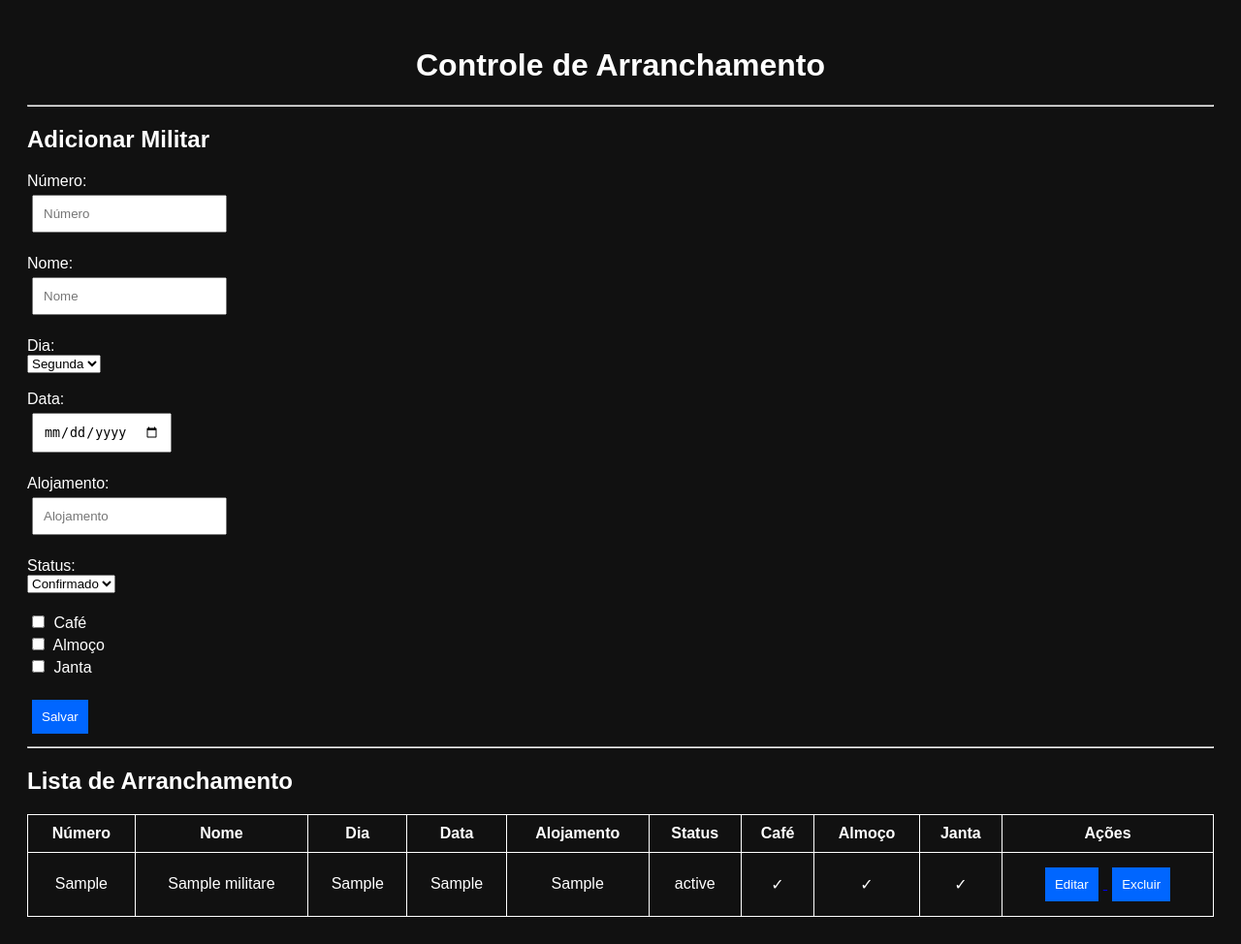
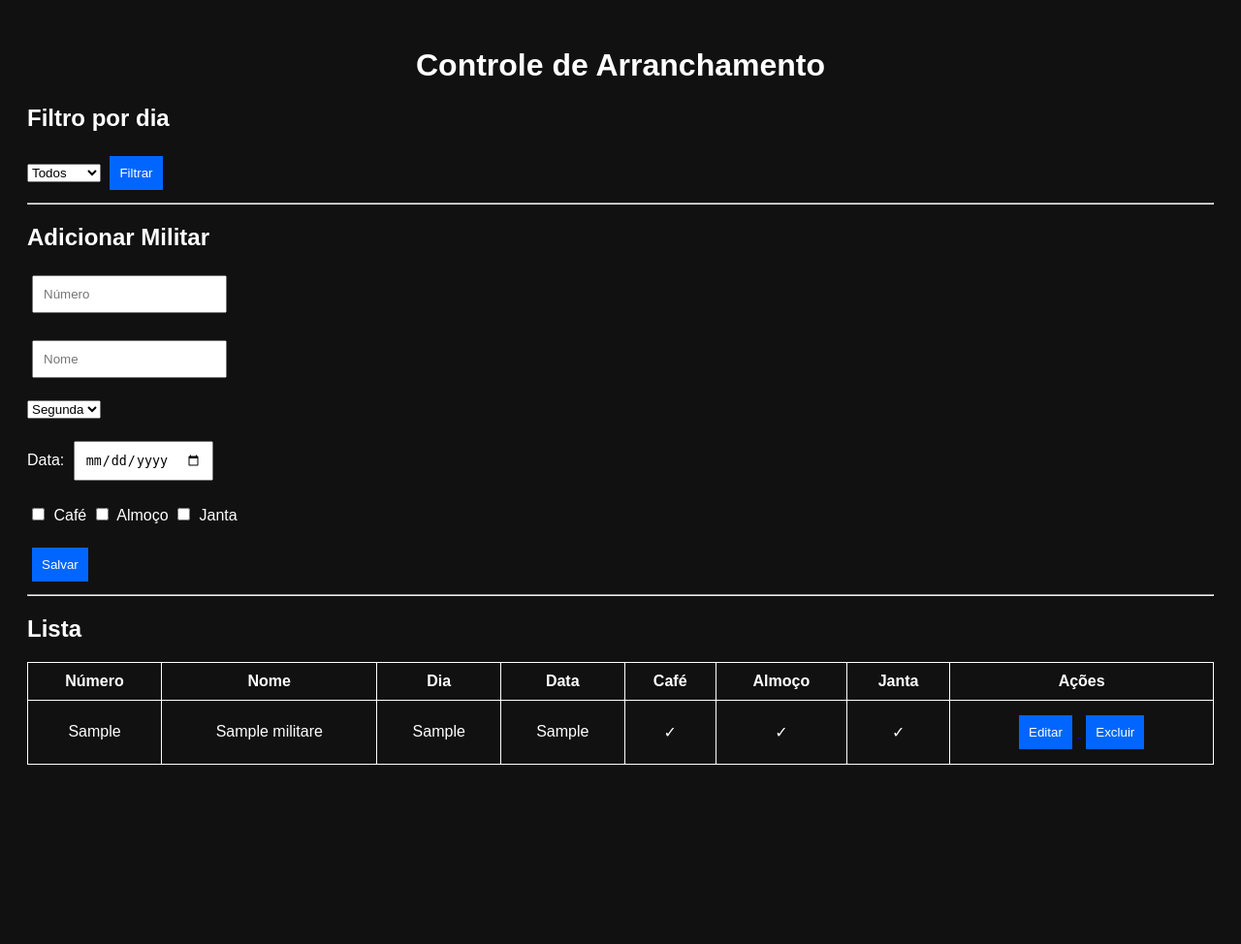
Before and after one commit to robsonptbr-lgtm/arranchamento, a Flask app: page / in a window 1280 px wide. Shown: the whole page at 97% size. After the commit the page ends 789 px from the top, so only its background shows below. Run offline with Flask 3, Linux system fonts and the light colour scheme; tables that the repository leaves empty hold one stand-in row (values such as "Sample post").

Commit message:
Add files via upload

```diff
--- a/Site_Arranchamento/app.py
+++ b/Site_Arranchamento/app.py
@@ -20,8 +20,6 @@ def criar_banco():
         nome TEXT,
         dia TEXT,
         data TEXT,
-        alojamento TEXT,
-        status TEXT,
         cafe INTEGER,
         almoco INTEGER,
         janta INTEGER
@@ -35,11 +33,19 @@ def criar_banco():
 @app.route("/")
 def inicio():
 
+    dia = request.args.get("dia")
+
     banco = conectar()
 
-    militares = banco.execute(
-        "SELECT * FROM militares"
-    ).fetchall()
+    if dia and dia != "Todos":
+        militares = banco.execute(
+            "SELECT * FROM militares WHERE dia=?",
+            (dia,)
+        ).fetchall()
+    else:
+        militares = banco.execute(
+            "SELECT * FROM militares"
+        ).fetchall()
 
     banco.close()
 
@@ -56,16 +62,14 @@ def adicionar():
 
     banco.execute("""
     INSERT INTO militares
-    (numero, nome, dia, data, alojamento, status, cafe, almoco, janta)
-    VALUES (?, ?, ?, ?, ?, ?, ?, ?, ?)
+    (numero, nome, dia, data, cafe, almoco, janta)
+    VALUES (?, ?, ?, ?, ?, ?, ?)
     """,
     (
         request.form.get("numero"),
         request.form.get("nome"),
         request.form.get("dia"),
         request.form.get("data"),
-        request.form.get("alojamento"),
-        request.form.get("status"),
         1 if "cafe" in request.form else 0,
         1 if "almoco" in request.form else 0,
         1 if "janta" in request.form else 0
@@ -106,8 +110,6 @@ def editar(id):
         nome=?,
         dia=?,
         data=?,
-        alojamento=?,
-        status=?,
         cafe=?,
         almoco=?,
         janta=?
@@ -118,8 +120,6 @@ def editar(id):
             request.form.get("nome"),
             request.form.get("dia"),
             request.form.get("data"),
-            request.form.get("alojamento"),
-            request.form.get("status"),
             1 if "cafe" in request.form else 0,
             1 if "almoco" in request.form else 0,
             1 if "janta" in request.form else 0,
--- a/Site_Arranchamento/templates/index.html
+++ b/Site_Arranchamento/templates/index.html
@@ -20,6 +20,30 @@
 <h1>Controle de Arranchamento</h1>
 
 
+<h2>Filtro por dia</h2>
+
+<form method="get" action="/">
+
+<select name="dia">
+
+<option value="Todos">Todos</option>
+<option value="Segunda">Segunda</option>
+<option value="Terça">Terça</option>
+<option value="Quarta">Quarta</option>
+<option value="Quinta">Quinta</option>
+<option value="Sexta">Sexta</option>
+<option value="Sábado">Sábado</option>
+<option value="Domingo">Domingo</option>
+
+</select>
+
+<button type="submit">
+Filtrar
+</button>
+
+</form>
+
+
 <hr>
 
 
@@ -28,10 +52,6 @@
 
 <form action="/adicionar" method="post">
 
-
-<label>Número:</label>
-
-<br>
 
 <input
 type="text"
@@ -44,10 +64,6 @@ required
 <br><br>
 
 
-<label>Nome:</label>
-
-<br>
-
 <input
 type="text"
 name="nome"
@@ -58,10 +74,6 @@ required
 
 <br><br>
 
-
-<label>Dia:</label>
-
-<br>
 
 <select name="dia">
 
@@ -79,9 +91,9 @@ required
 <br><br>
 
 
-<label>Data:</label>
-
-<br>
+<label>
+Data:
+</label>
 
 <input
 type="date"
@@ -93,77 +105,21 @@ required
 <br><br>
 
 
-<label>Alojamento:</label>
-
-<br>
-
-<input
-type="text"
-name="alojamento"
-placeholder="Alojamento"
->
-
-
-<br><br>
-
-
-<label>Status:</label>
-
-<br>
-
-<select name="status">
-
-<option>Confirmado</option>
-
-<option>Pendente</option>
-
-<option>Cancelado</option>
-
-</select>
-
-
-<br><br>
+<label>
+<input type="checkbox" name="cafe">
+Café
+</label>
 
 
 <label>
-
-<input
-type="checkbox"
-name="cafe"
->
-
-Café
-
+<input type="checkbox" name="almoco">
+Almoço
 </label>
 
 
-<br>
-
-
 <label>
-
-<input
-type="checkbox"
-name="almoco"
->
-
-Almoço
-
-</label>
-
-
-<br>
-
-
-<label>
-
-<input
-type="checkbox"
-name="janta"
->
-
+<input type="checkbox" name="janta">
 Janta
-
 </label>
 
 
@@ -171,9 +127,7 @@ Janta
 
 
 <button type="submit">
-
 Salvar
-
 </button>
 
 
@@ -185,8 +139,7 @@ Salvar
 
 
 
-<h2>Lista de Arranchamento</h2>
-
+<h2>Lista</h2>
 
 
 <table border="1">
@@ -195,23 +148,12 @@ Salvar
 <tr>
 
 <th>Número</th>
-
 <th>Nome</th>
-
 <th>Dia</th>
-
 <th>Data</th>
-
-<th>Alojamento</th>
-
-<th>Status</th>
-
 <th>Café</th>
-
 <th>Almoço</th>
-
 <th>Janta</th>
-
 <th>Ações</th>
 
 </tr>
@@ -226,54 +168,38 @@ Salvar
 
 <td>{{m.numero}}</td>
 
-
 <td>{{m.nome}}</td>
 
-
 <td>{{m.dia}}</td>
-
 
 <td>{{m.data}}</td>
 
 
-<td>{{m.alojamento}}</td>
-
-
-<td>{{m.status}}</td>
-
-
 <td>
-
 {% if m.cafe %}
 ✓
 {% else %}
 -
 {% endif %}
-
 </td>
 
 
 <td>
-
 {% if m.almoco %}
 ✓
 {% else %}
 -
 {% endif %}
-
 </td>
 
 
 <td>
-
 {% if m.janta %}
 ✓
 {% else %}
 -
 {% endif %}
-
 </td>
-
 
 
 <td>
@@ -291,7 +217,6 @@ Excluir
 </button>
 </a>
 
-
 </td>
 
 
```
